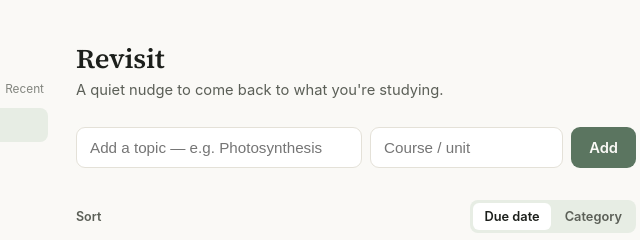
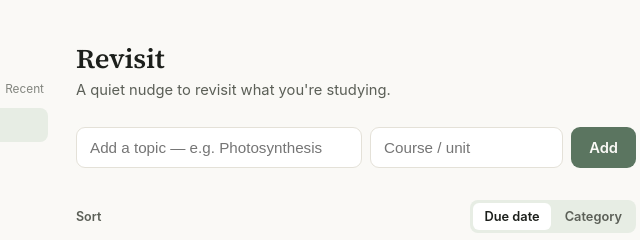
Before and after one commit to garfld1/Revisit, a website: page index.html in a window 1280 px wide. Shown: the top 240 px of the page, 378-1018 px from the left. Drawn offline with Linux system fonts and the light colour scheme.

Commit message:
Restore original subtitle
Co-authored-by: sohamshree96 <sohamshree96@gmail.com>

```diff
--- a/index.html
+++ b/index.html
@@ -192,7 +192,7 @@ button{font-family:inherit; cursor:pointer; border:none;}
 </aside>
 <div class="wrap">
   <h1>Revisit</h1>
-  <p class="sub">A quiet nudge to come back to what you're studying.</p>
+  <p class="sub">A quiet nudge to revisit what you're studying.</p>
 
   <div class="addrow">
     <input id="newTopic" type="text" placeholder="Add a topic — e.g. Photosynthesis" maxlength="120">
```
